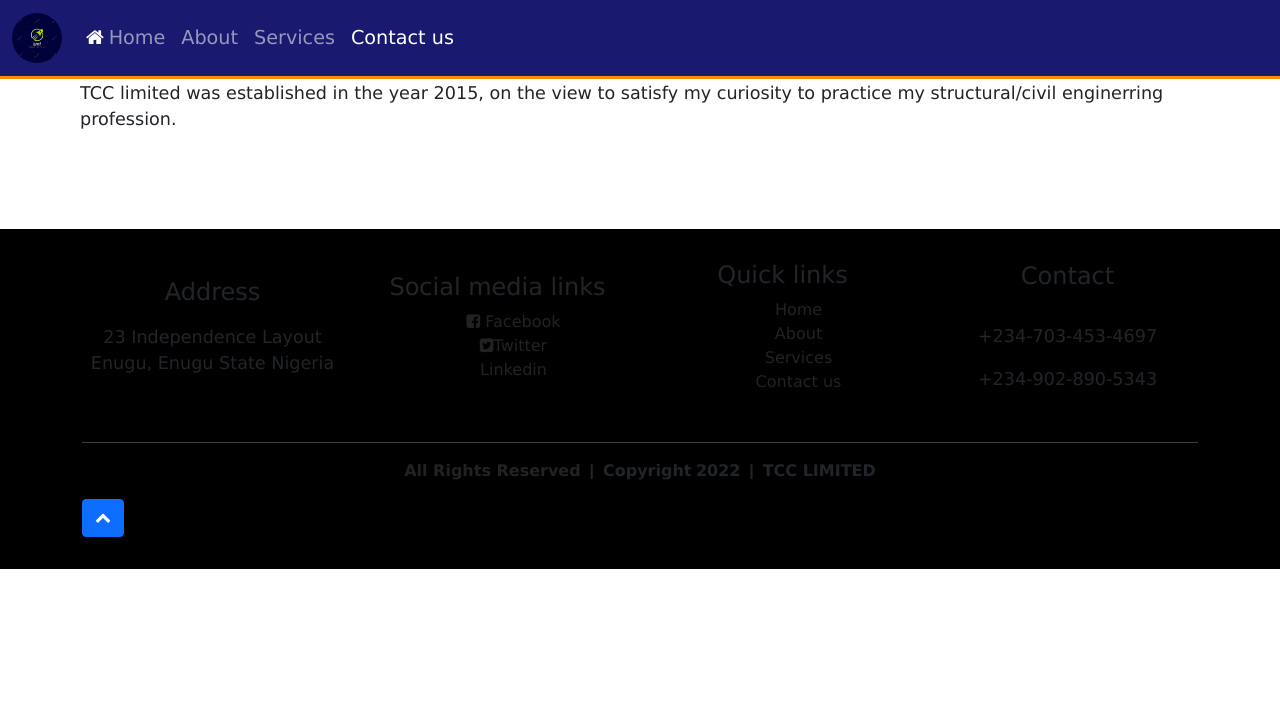
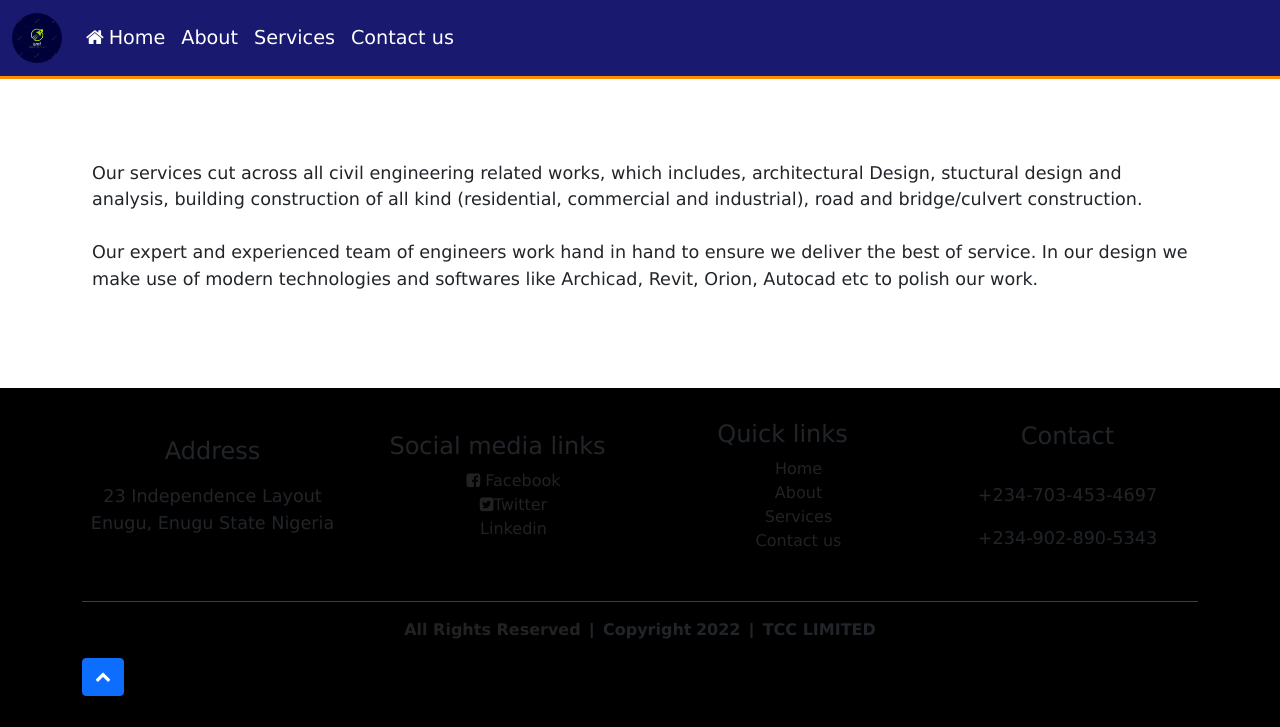
Before and after one commit to Emmadegreat/TCC, a PHP site: page /html/services.html in a window 1280 px wide. Shown: the top 727 px of the page. Run offline with PHP 8.4, Linux system fonts and the light colour scheme; some libraries are stand-ins or nearby versions.

Commit message:
committed

```diff
--- a/css/index.css
+++ b/css/index.css
@@ -34,7 +34,7 @@
     font-size: 1.2rem;
 }
 
-.navbar-nav li a:hover, .navbar a:hover{
+.nav-link:hover{
     color: var(--hover-color);
 
 }
--- a/html/services.html
+++ b/html/services.html
@@ -24,13 +24,13 @@
           <div class="collapse navbar-collapse" id="mynavbar">
             <ul class="navbar-nav me-auto">
               <li class="nav-item">
-                <a class="nav-link" href="/index.html"><i class="fa fa-home" style="color:#fff">&nbsp;</i>Home</a>
+                <a class="nav-link" href="/index.html"  style="color:#fff"><i class="fa fa-home">&nbsp;</i>Home</a>
               </li>
               <li class="nav-item">
-                <a class="nav-link" href="/html/about.html" >About</a>
+                <a class="nav-link" href="/html/about.html" style="color: #fff;">About</a>
               </li>
               <li class="nav-item">
-                <a class="nav-link" href="/html/services.html">Services</a>
+                <a class="nav-link" href="/html/services.html" style="color: #fff;">Services</a>
               </li>
               <li class="nav-item">
                 <a class="nav-link" href="/html/contact.html" style="color:#fff;">Contact us</a>
@@ -44,13 +44,15 @@
         </div>
     </nav><!--HEADER ENDS HERE-->
 
-    <main style="padding: 5rem;" >
-      <section >
-        <article class="background" id="back">
-          <p>TCC limited was established in the year 2015, on the view to satisfy my curiosity to
-            practice my structural/civil enginerring profession.
-          </p>
-        </article>
+    <main style="padding: 5rem;">
+      <section id="services__section" class="container" style="padding-top:5rem">
+        <p>Our services cut across all civil engineering related works, which includes, architectural Design,
+         stuctural design and analysis, building construction of all kind (residential, commercial and industrial), road and bridge/culvert construction. <br><br>
+
+          Our expert and experienced team of engineers work hand in hand to ensure we deliver the best of service.
+          In our design we make use of modern technologies and softwares like Archicad, Revit, Orion, Autocad etc
+          to polish our work.
+         </p>
       </section>
     </main>
 
```
Also changed, not shown: html/about.html (+4 -4 lines), html/contact.html (+4 -4 lines).
